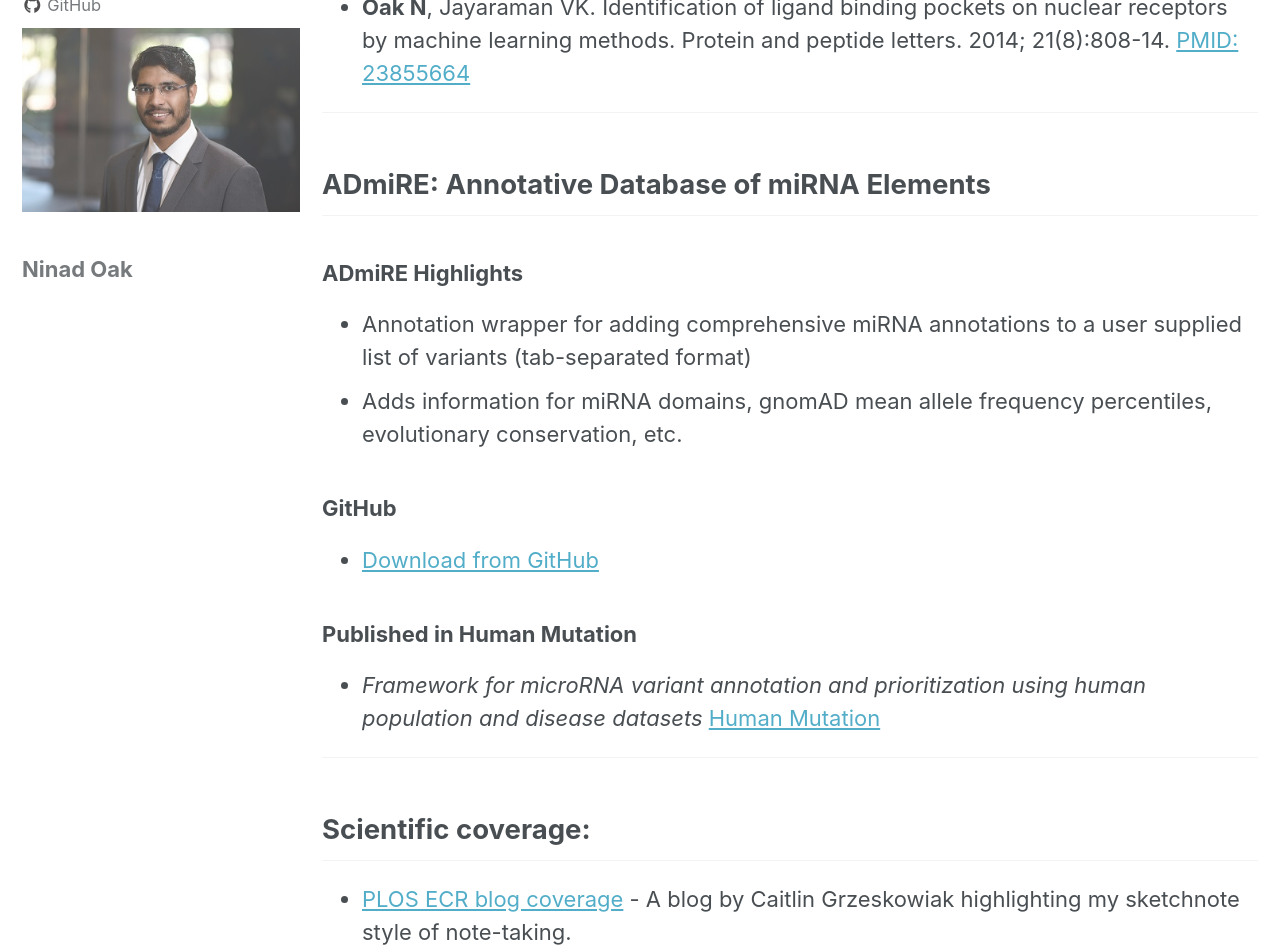
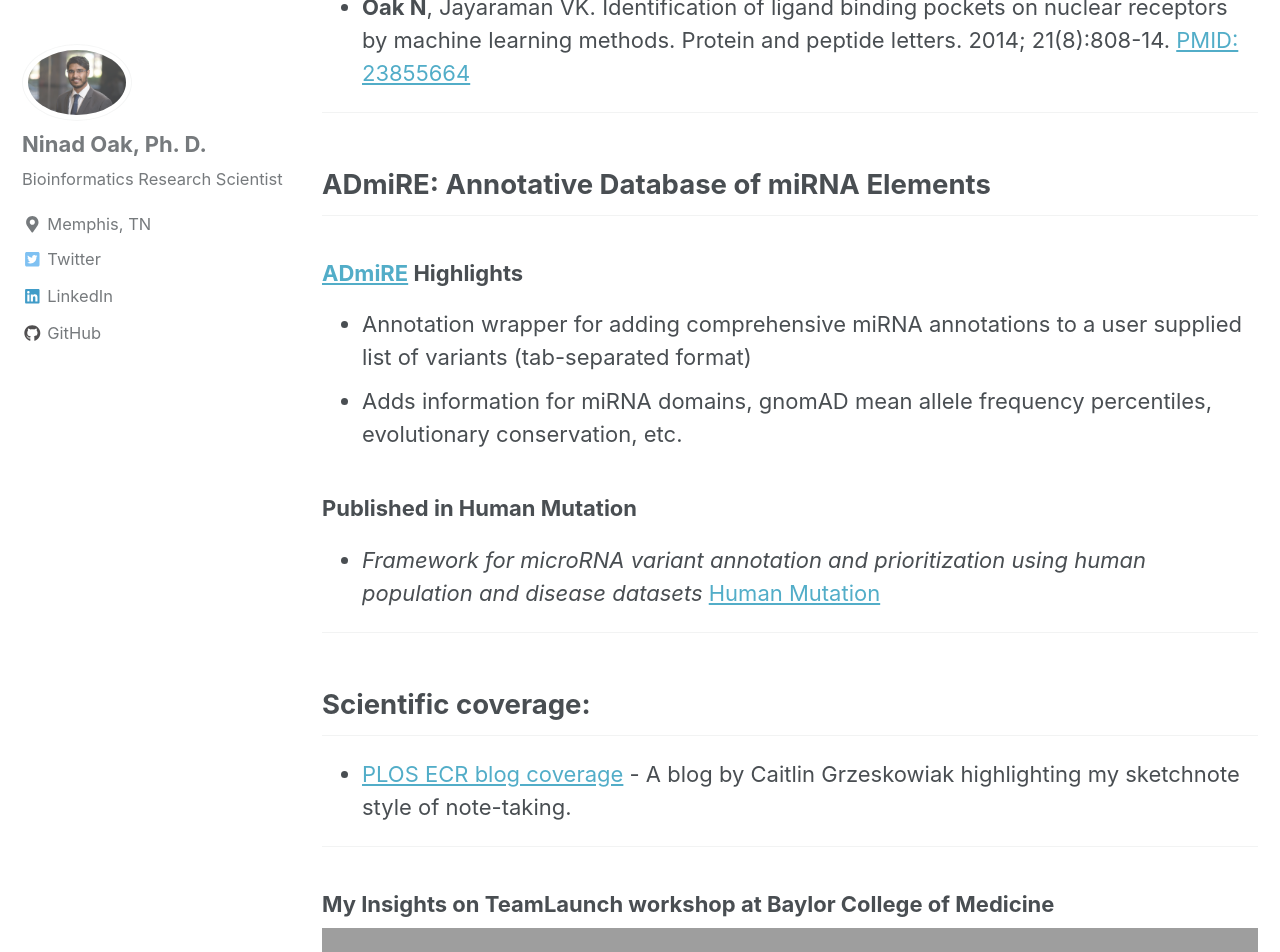
Before and after one commit to nroak/nroak.github.io, a Jekyll site: the page built from _pages/home.md, in a window 1280 px wide and 1400 px high, scrolled down 1546 px. Shown: the top 952 px of the window. Built offline with Jekyll 4.4.1, drawn with Linux system fonts in a browser that asks for light colours; nearby versions of some CDN libraries; grey boxes are pictures that could not be loaded.

Commit message:
single page

```diff
--- a/_config.yml
+++ b/_config.yml
@@ -99,7 +99,7 @@ analytics:
 
 # Site Author
 author:
-  name             : "Ninad Oak"
+  name             : "Ninad Oak, Ph. D."
   avatar           : "/assets/images/Profile2.jpg"
   bio              : "Bioinformatics Research Scientist"
   location         : "Memphis, TN"
--- a/_pages/home.md
+++ b/_pages/home.md
@@ -7,10 +7,6 @@ author_profile: true
 
 title: "Ninad Oak, Ph. D."
 excerpt: "Genetics, Sketchnotes, and more..."
-sidebar:
-  - title: "Ninad Oak"
-    image: /assets/images/Profile2-small.jpg
-
 
 
 ---
@@ -42,16 +38,11 @@ An updated list of published and unpublished papers is listed in reverse chronol
 
 ---
 
-
 ## ADmiRE: Annotative Database of miRNA Elements
-### ADmiRE Highlights
+### [ADmiRE](https://github.com/nroak/ADmiRE) Highlights
 
 - Annotation wrapper for adding comprehensive miRNA annotations to a user supplied list of variants (tab-separated format)
 - Adds information for miRNA domains, gnomAD mean allele frequency percentiles, evolutionary conservation, etc.
-
-### GitHub
-
-- [Download from GitHub](https://github.com/nroak/ADmiRE)
 
 ### Published in Human Mutation
 
@@ -62,3 +53,8 @@ An updated list of published and unpublished papers is listed in reverse chronol
 ## Scientific coverage:
 
 - [PLOS ECR blog coverage](http://blogs.plos.org/thestudentblog/2017/01/31/the-art-of-selling-science-presenting-an-engaging-scientific-talk/) - A blog by Caitlin Grzeskowiak highlighting my sketchnote style of note-taking.
+
+---
+
+### My Insights on TeamLaunch workshop at Baylor College of Medicine
+{% include video id="273821151" provider="vimeo" %}
```
Also changed, not shown: 1 other file.
